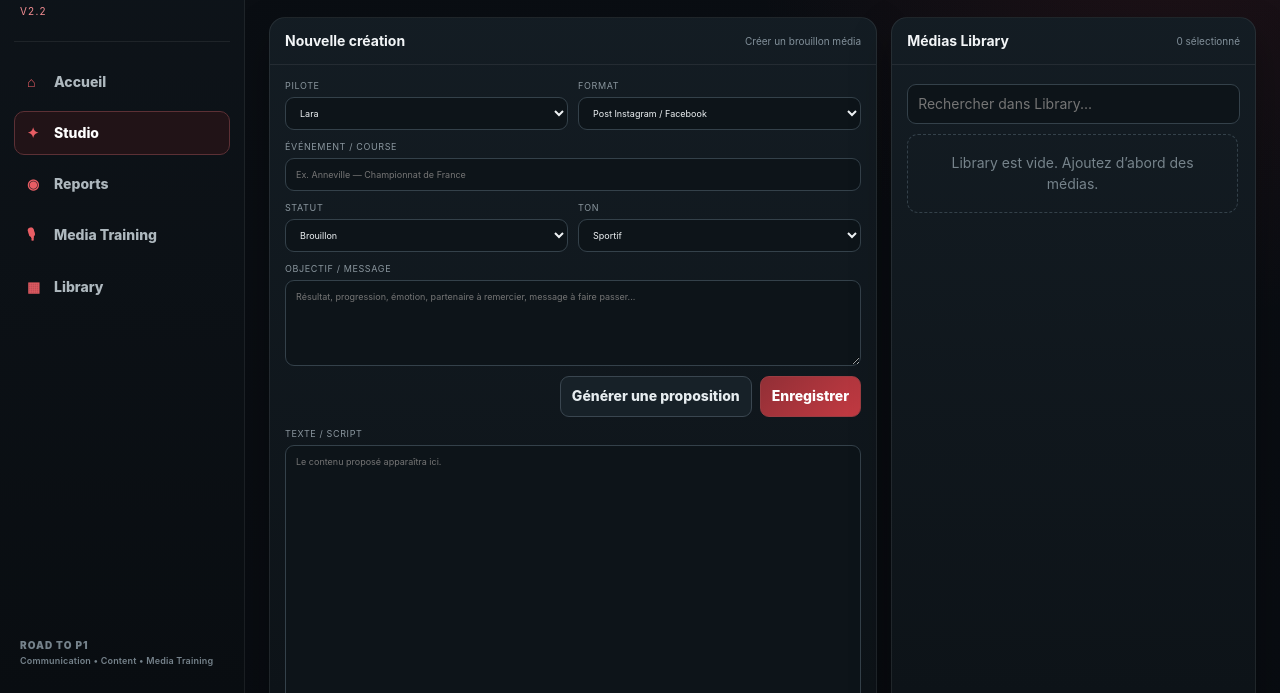
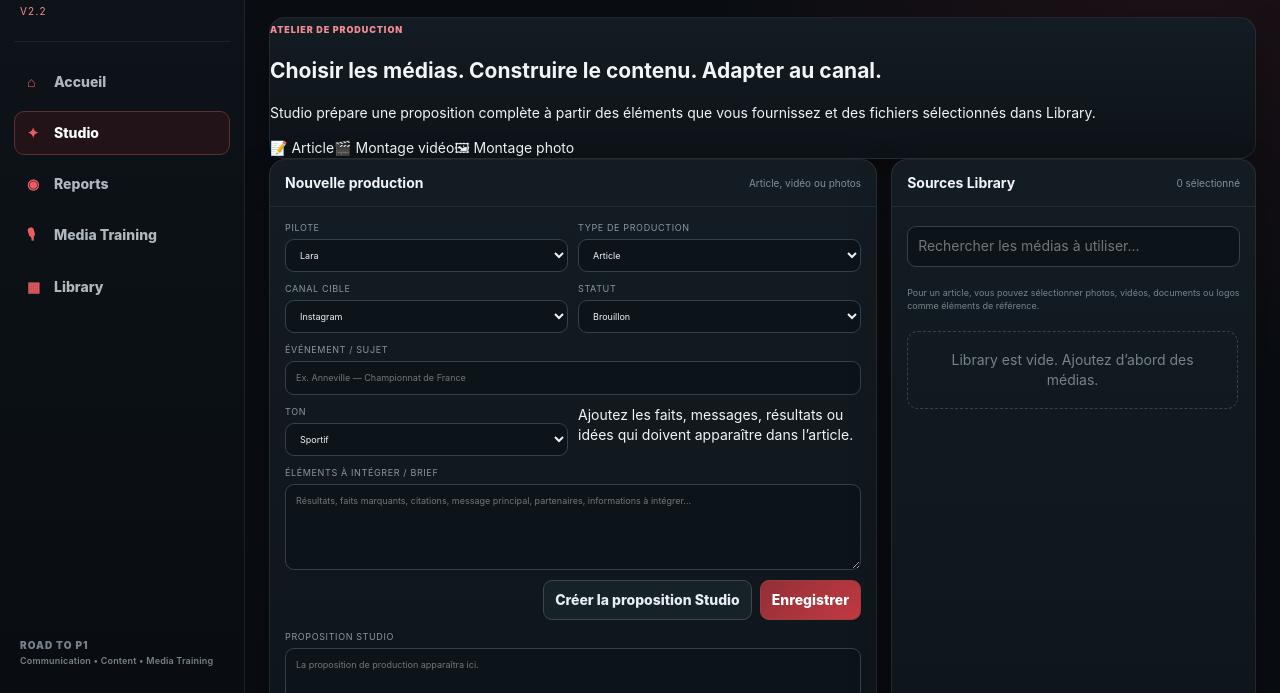
Before and after one commit to felixbruno1973-design/road-to-p1-media, a website: page index.html in a window 1280 px wide. Both pictures are taken after a click on the element 387 px from the left and 566 px from the top of the page. Shown: the part 107-800 px from the top of the page. Drawn offline with Linux system fonts and the light colour scheme; no server answers.

Commit message:
Redesign Studio around article, photo and video production

```diff
--- a/index.html
+++ b/index.html
@@ -5,7 +5,7 @@
 <meta name="viewport" content="width=device-width,initial-scale=1,viewport-fit=cover">
 <meta name="theme-color" content="#080b10">
 <title>ROAD TO P1 Media — V2.2</title>
-<link rel="stylesheet" href="style.css?v=221">
+<link rel="stylesheet" href="style.css?v=222">
 </head>
 <body>
 <div class="app">
@@ -42,7 +42,7 @@
         </div>
       </div>
       <div class="module-grid four">
-        <article class="module-card" data-open="studio"><div class="module-icon">✦</div><div class="module-tag">CRÉATION</div><h3>Studio</h3><p>Posts, stories, reels, scripts vidéo et contenus partenaires à partir des médias de Library.</p><button>Ouvrir Studio →</button></article>
+        <article class="module-card" data-open="studio"><div class="module-icon">✦</div><div class="module-tag">PRODUCTION</div><h3>Studio</h3><p>Concevoir un article, un montage photo ou un montage vidéo à partir des éléments et médias sélectionnés dans Library.</p><button>Ouvrir Studio →</button></article>
         <article class="module-card" data-open="reports"><div class="module-icon">◉</div><div class="module-tag">BILANS</div><h3>Reports</h3><p>Rapports de course, bilans partenaires, synthèses de saison et communiqués structurés.</p><button>Ouvrir Reports →</button></article>
         <article class="module-card" data-open="training"><div class="module-icon">🎙</div><div class="module-tag">PILOTES</div><h3>Media Training</h3><p>Interviews FR/EN, entraînement au micro, clarté, structure et aisance.</p><button>Ouvrir Media Training →</button></article>
         <article class="module-card" data-open="library"><div class="module-icon">▦</div><div class="module-tag">RESSOURCES</div><h3>Library</h3><p>Photos, vidéos, logos et documents centralisés, classés et réutilisables.</p><button>Ouvrir Library →</button></article>
@@ -51,29 +51,38 @@
     </section>
 
     <section class="view" id="view-studio">
+      <div class="studio-production-intro panel">
+        <div><span class="kicker">ATELIER DE PRODUCTION</span><h2>Choisir les médias. Construire le contenu. Adapter au canal.</h2><p>Studio prépare une proposition complète à partir des éléments que vous fournissez et des fichiers sélectionnés dans Library.</p></div>
+        <div class="studio-production-types" aria-label="Types de production">
+          <span>📝 Article</span><span>🎬 Montage vidéo</span><span>🖼 Montage photo</span>
+        </div>
+      </div>
       <div class="section-grid studio-grid">
         <div class="panel form-panel">
-          <div class="panel-head"><h3>Nouvelle création</h3><span>Créer un brouillon média</span></div>
+          <div class="panel-head"><h3>Nouvelle production</h3><span>Article, vidéo ou photos</span></div>
           <div class="panel-body form-grid">
             <label>Pilote<select id="stPilot"><option>Lara</option><option>Aaron</option><option>ROAD TO P1</option></select></label>
-            <label>Format<select id="stType"><option>Post Instagram / Facebook</option><option>Story</option><option>Reel / vidéo courte</option><option>Contenu partenaire</option><option>Annonce avant-course</option></select></label>
-            <label class="span2">Événement / course<input id="stEvent" placeholder="Ex. Anneville — Championnat de France"></label>
+            <label>Type de production<select id="stType"><option>Article</option><option>Montage vidéo</option><option>Montage photo</option></select></label>
+            <label>Canal cible<select id="stChannel"><option>Instagram</option><option>Facebook</option><option>Site internet</option></select></label>
             <label>Statut<select id="stStatus"><option>Brouillon</option><option>À valider</option><option>Prêt</option><option>Publié</option></select></label>
+            <label class="span2">Événement / sujet<input id="stEvent" placeholder="Ex. Anneville — Championnat de France"></label>
             <label>Ton<select id="stTone"><option>Sportif</option><option>Humain</option><option>Partenaire</option><option>Institutionnel</option><option>Énergique</option></select></label>
-            <label class="span2">Objectif / message<textarea id="stObjective" placeholder="Résultat, progression, émotion, partenaire à remercier, message à faire passer..."></textarea></label>
-            <div class="actions span2"><button class="btn" id="stGenerate">Générer une proposition</button><button class="btn primary" id="stSave">Enregistrer</button></div>
-            <label class="span2">Texte / script<textarea class="large" id="stText" placeholder="Le contenu proposé apparaîtra ici."></textarea></label>
+            <div id="stProductionHint" class="studio-hint">Ajoutez les faits, messages, résultats ou idées qui doivent apparaître dans l’article.</div>
+            <label class="span2"><span id="stObjectiveLabel">Éléments à intégrer / brief</span><textarea id="stObjective" placeholder="Résultats, faits marquants, citations, message principal, partenaires, informations à intégrer..."></textarea></label>
+            <div class="actions span2"><button class="btn" id="stGenerate">Créer la proposition Studio</button><button class="btn primary" id="stSave">Enregistrer</button></div>
+            <label class="span2"><span id="stOutputLabel">Proposition Studio</span><textarea class="large" id="stText" placeholder="La proposition de production apparaîtra ici."></textarea></label>
           </div>
         </div>
         <div class="panel asset-picker-panel">
-          <div class="panel-head"><h3>Médias Library</h3><span id="stAssetCount">0 sélectionné</span></div>
+          <div class="panel-head"><h3>Sources Library</h3><span id="stAssetCount">0 sélectionné</span></div>
           <div class="panel-body picker-body">
-            <input class="search" id="stAssetSearch" placeholder="Rechercher dans Library...">
+            <input class="search" id="stAssetSearch" placeholder="Rechercher les médias à utiliser...">
+            <p class="file-note" id="stAssetHint">Pour un article, vous pouvez sélectionner photos, vidéos, documents ou logos comme éléments de référence.</p>
             <div id="stAssetList" class="asset-picker-list"></div>
           </div>
         </div>
       </div>
-      <div class="panel history-panel"><div class="panel-head"><h3>Créations Studio</h3><span id="stCount">0 création</span></div><div class="panel-body"><input class="search" id="stSearch" placeholder="Rechercher une création..."><div id="stList" class="stack-list top-gap"></div></div></div>
+      <div class="panel history-panel"><div class="panel-head"><h3>Productions Studio</h3><span id="stCount">0 production</span></div><div class="panel-body"><input class="search" id="stSearch" placeholder="Rechercher une production..."><div id="stList" class="stack-list top-gap"></div></div></div>
     </section>
 
     <section class="view" id="view-reports">
@@ -202,6 +211,6 @@
   </main>
 </div>
 <div class="toast" id="toast"></div>
-<script src="app.js?v=221"></script>
+<script src="app.js?v=222"></script>
 </body>
 </html>
```
